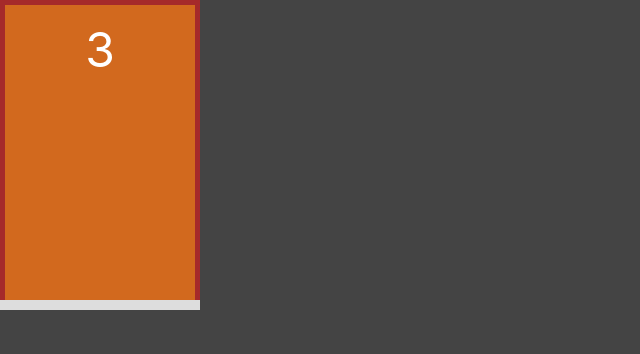
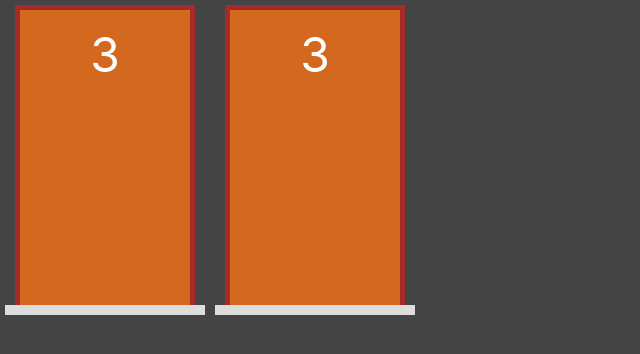
Before and after one commit to Brunogabriel-dev/monty-hall-react, a Next.js app: page / in a window 1280 px wide. Shown: the top 354 px of the page, without its empty margins (0-640 px from the left). Built offline with nearby package versions, Linux system fonts and the light colour scheme.

Commit message:
Inclusão de texto

```diff
--- a/pages/index.jsx
+++ b/pages/index.jsx
@@ -2,7 +2,8 @@ import Porta from "../components/Porta";
 
 export default function Home() {
   return (
-    <div>
+    <div style={{display: "flex"}}>
+      <Porta />
       <Porta />
     </div>
   )
--- a/styles/Porta.module.css
+++ b/styles/Porta.module.css
@@ -1,8 +1,10 @@
 .area {
   display: flex;
   flex-direction: column;
+  align-items: center;
   width: var(--area-porta-largura);
   height: var(--area-porta-altura);
+  margin: 5px;
 }
 
 .estrutura {
@@ -11,6 +13,7 @@
   border-left: 5px solid brown;
   border-top: 5px solid brown;
   border-right: 5px solid brown;
+  width: 90%;
 }
 
 .porta {
```
